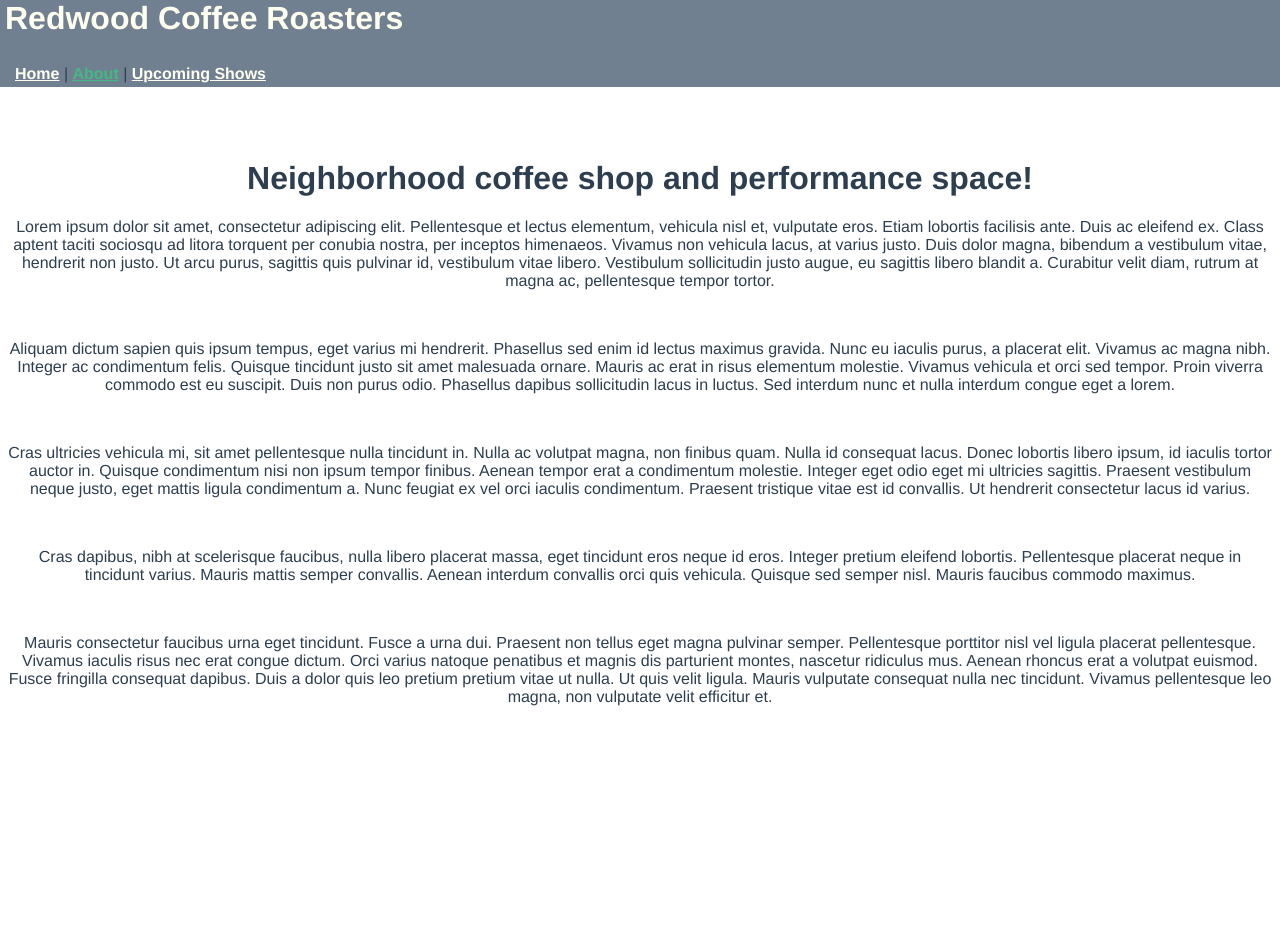
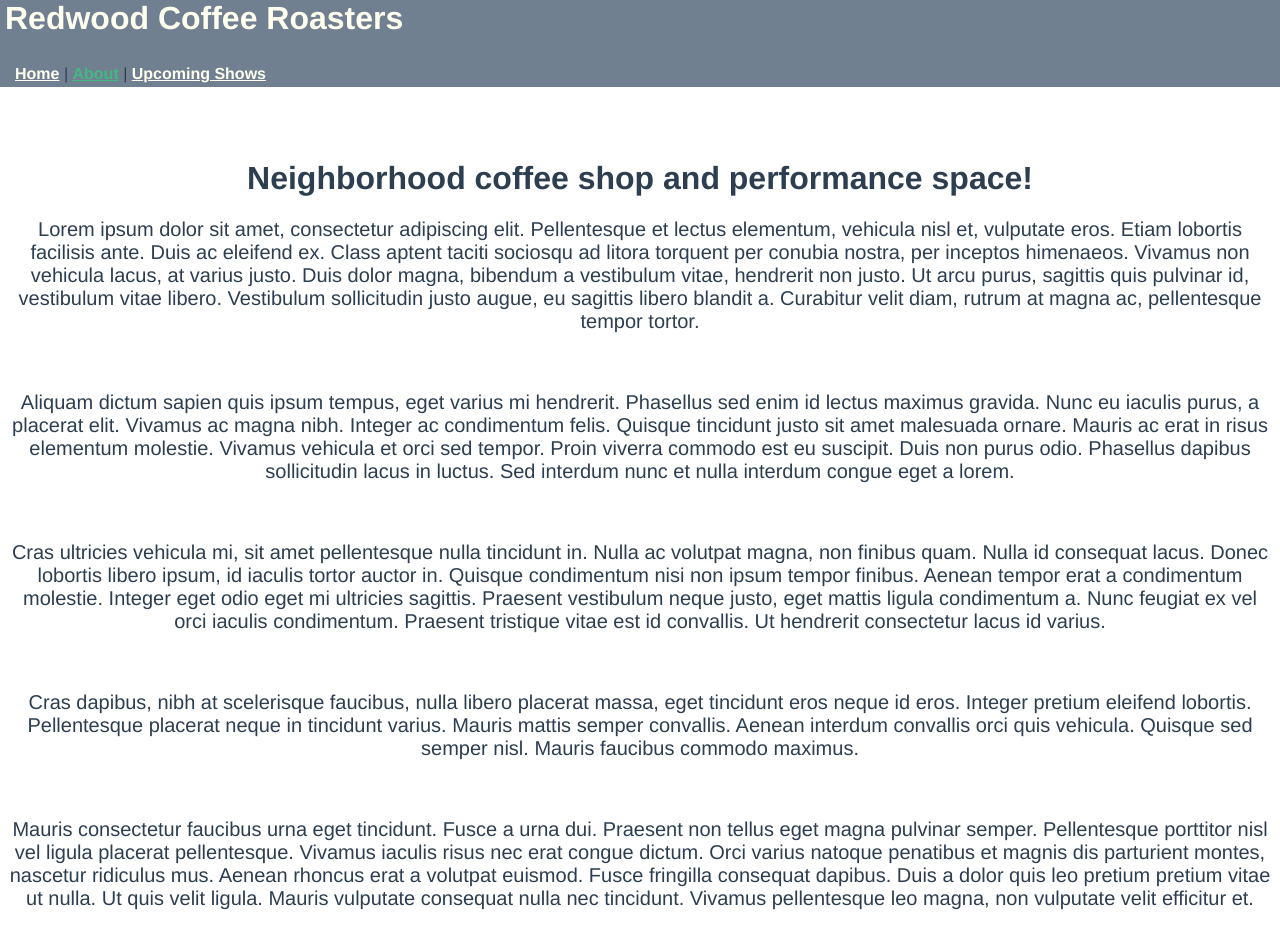
Before and after one commit to Chetv17/Vue_Coffeeshop_Frontend, a Vue app in the folder vue-coffeeshop/: page /about in a window 1280 px wide. Shown: the top 948 px of the page. Before the commit the page ends 800 px from the top, so only its background shows below. Built offline with nearby package versions, Linux system fonts and the light colour scheme.

Commit message:
more css updates

```diff
--- a/vue-coffeeshop/src/App.vue
+++ b/vue-coffeeshop/src/App.vue
@@ -70,8 +70,16 @@ nav a.router-link-exact-active {
   font-size: 20px;
 }
 
+ul {
+  padding: 0;
+}
+
 li {
   list-style: none;
+}
+
+p {
+  font-size: 20px;
 }
 
 .container {
```
